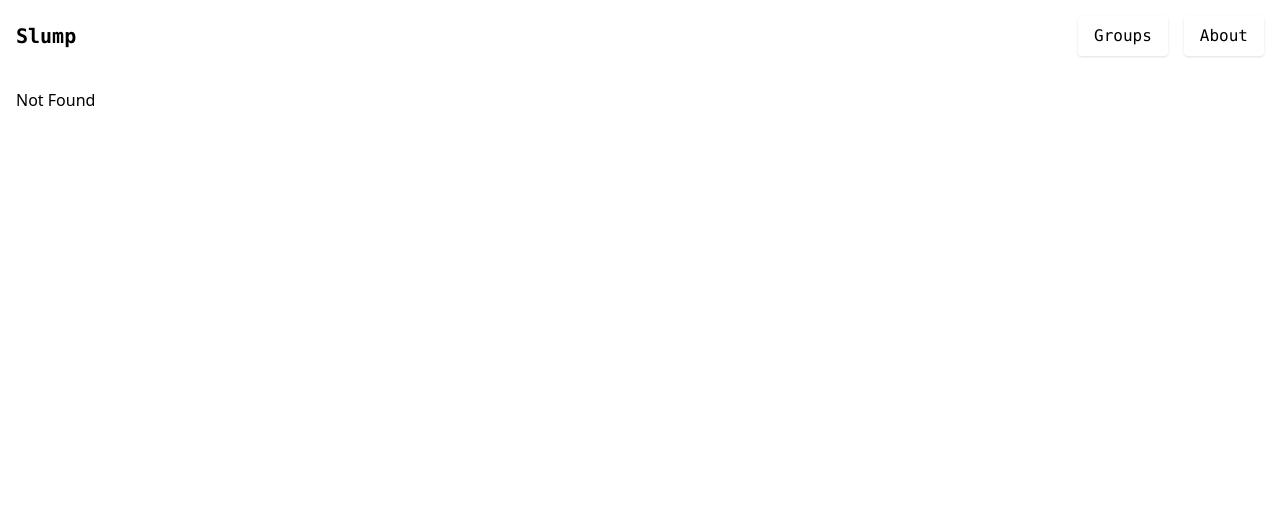
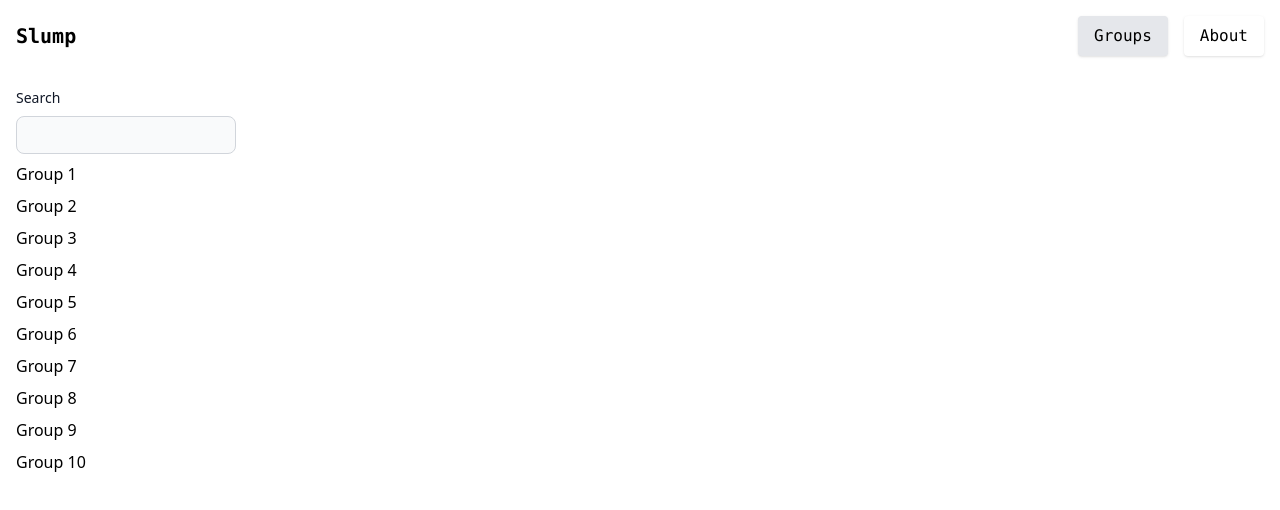
Before and after one commit to NeoIsRecursive/NeosPerfektaSlump, a React (Vite) app in the folder frontend/: page /groups in a window 1280 px wide. Before the commit this address had no page. Shown: the top 510 px of the page. Built offline with nearby package versions, Linux system fonts and the light colour scheme.

Commit message:
Add some routes

```diff
--- /dev/null
+++ b/frontend/src/components/form/Input.tsx
@@ -0,0 +1,25 @@
+type Props = {
+  label: string;
+  id: string;
+  value?: string;
+  onChange?: (value: string) => void;
+  className?: string;
+};
+
+export const Input = ({ className, label, value, onChange, id }: Props) => (
+  <div className={className}>
+    <label
+      htmlFor={id}
+      className="block mb-2 text-sm font-medium text-gray-900"
+    >
+      {label}
+    </label>
+    <input
+      id={id}
+      type="search"
+      value={value}
+      onChange={onChange ? (e) => onChange(e.target.value) : undefined}
+      className="bg-gray-50 border border-gray-300 text-gray-900 text-sm rounded-lg focus:ring-blue-500 focus:border-blue-500 block w-full p-2"
+    />
+  </div>
+);
--- /dev/null
+++ b/frontend/src/components/navigations/GroupNavigation.tsx
@@ -0,0 +1,28 @@
+import { Link } from "@tanstack/react-router";
+import { Input } from "@/components/form/Input";
+import { useState } from "react";
+
+type Props = {
+  groups: number[];
+};
+
+export const GroupNavigation = ({ groups }: Props) => {
+  const [search, setSearch] = useState("");
+
+  return (
+    <nav className="flex flex-col gap-2">
+      <Input label="Search" id="search" value={search} onChange={setSearch} />
+      {groups
+        .filter((x) => String(x).includes(search))
+        .map((id) => (
+          <Link
+            to="/groups/$id"
+            params={{ id: String(id) }}
+            className="data-[status=active]:text-blue-600"
+          >
+            Group {id}
+          </Link>
+        ))}
+    </nav>
+  );
+};
--- a/frontend/src/components/navigations/MainNavigation.tsx
+++ b/frontend/src/components/navigations/MainNavigation.tsx
@@ -7,10 +7,12 @@ const navLink = tv({
 
 export const MainNavigation = () => (
   <nav className="flex items-center justify-between p-4 max-w-7xl mx-auto">
-    <h1 className="text-xl font-bold font-mono">Slump</h1>
+    <Link to="/">
+      <h1 className="text-xl font-bold font-mono">Slump</h1>
+    </Link>
 
     <div className="flex gap-4">
-      <Link className={navLink()} to="/">
+      <Link className={navLink()} to="/groups">
         Groups
       </Link>
       <Link className={navLink()} to="/about">
--- a/frontend/src/router.tsx
+++ b/frontend/src/router.tsx
@@ -1,9 +1,11 @@
 import { RootRoute, Route, Router } from "@tanstack/react-router";
-import { Root } from "@/views/Root";
-import { Home } from "@/views/Home";
-import { About } from "@/views/About";
+import { Root } from "@/routes/Root";
+import { Home } from "@/routes/Home";
+import { About } from "@/routes/About";
+import { Groups } from "./routes/Groups";
+import { Group } from "./routes/Group";
 
-const rootRoute = new RootRoute({
+export const rootRoute = new RootRoute({
   component: Root,
 });
 
@@ -19,7 +21,24 @@ const aboutRoute = new Route({
   component: About,
 });
 
-const routeTree = rootRoute.addChildren([indexRoute, aboutRoute]);
+const groupsRoute = new Route({
+  getParentRoute: () => rootRoute,
+  path: "/groups",
+  component: Groups,
+});
+
+const groupRoute = new Route({
+  getParentRoute: () => groupsRoute,
+  path: "$id",
+  component: Group,
+});
+
+const routeTree = rootRoute.addChildren([
+  indexRoute,
+  aboutRoute,
+  groupsRoute,
+  groupRoute,
+]);
 
 export const router = new Router({ routeTree });
 
--- /dev/null
+++ b/frontend/src/routes/Group.tsx
@@ -0,0 +1,12 @@
+import { useParams } from "@tanstack/react-router";
+
+export const Group = () => {
+  const { id } = useParams({ from: "/groups/$id" });
+
+  return (
+    <>
+      <h1>Group {id}</h1>
+      <p>Group {id} is a great group!</p>
+    </>
+  );
+};
--- /dev/null
+++ b/frontend/src/routes/Groups.tsx
@@ -0,0 +1,14 @@
+import { GroupNavigation } from "@/components/navigations/GroupNavigation";
+import { Outlet } from "@tanstack/react-router";
+
+export const Groups = () => {
+  return (
+    <div className="flex gap-4">
+      <GroupNavigation groups={[1, 2, 3, 4, 5, 6, 7, 8, 9, 10]} />
+
+      <main>
+        <Outlet />
+      </main>
+    </div>
+  );
+};
```
Also changed, not shown: frontend/src/routes/About.tsx (renamed from frontend/src/views/About.tsx), frontend/src/routes/Home.tsx (renamed from frontend/src/views/Home.tsx), frontend/src/routes/Root.tsx (renamed from frontend/src/views/Root.tsx).
